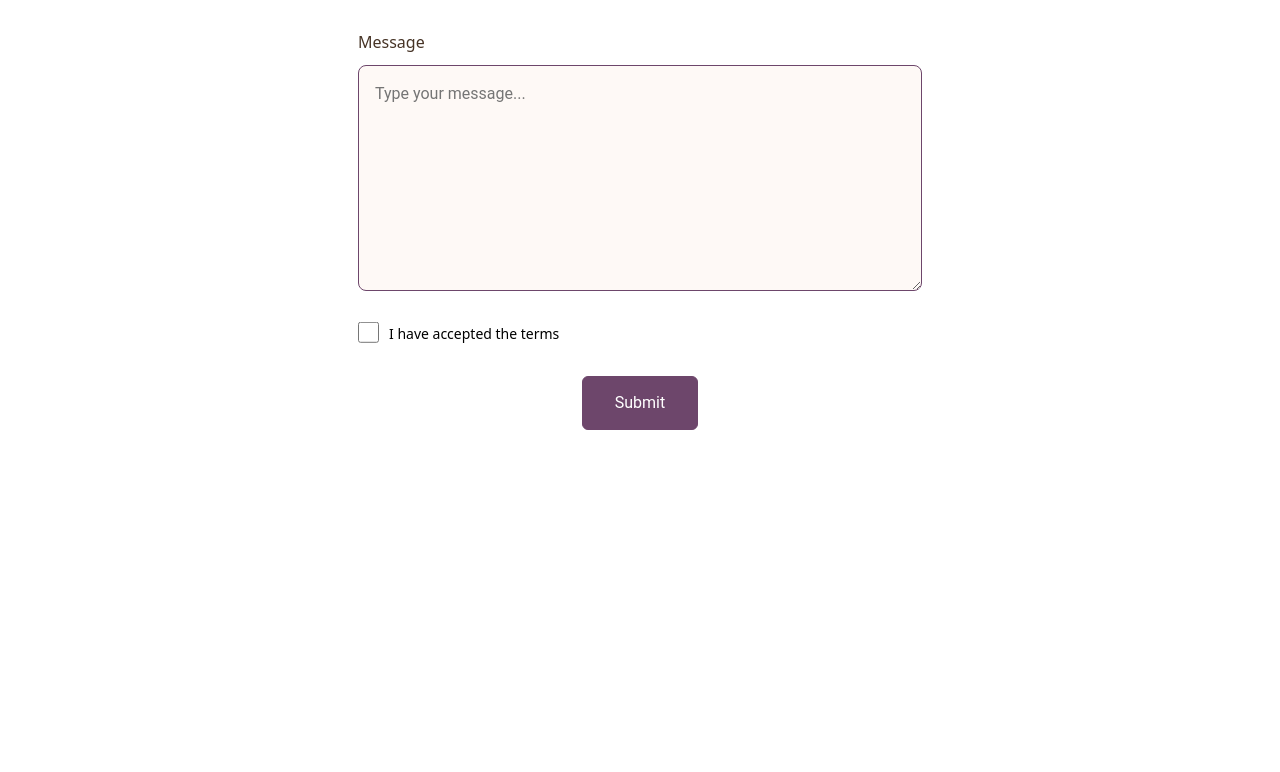
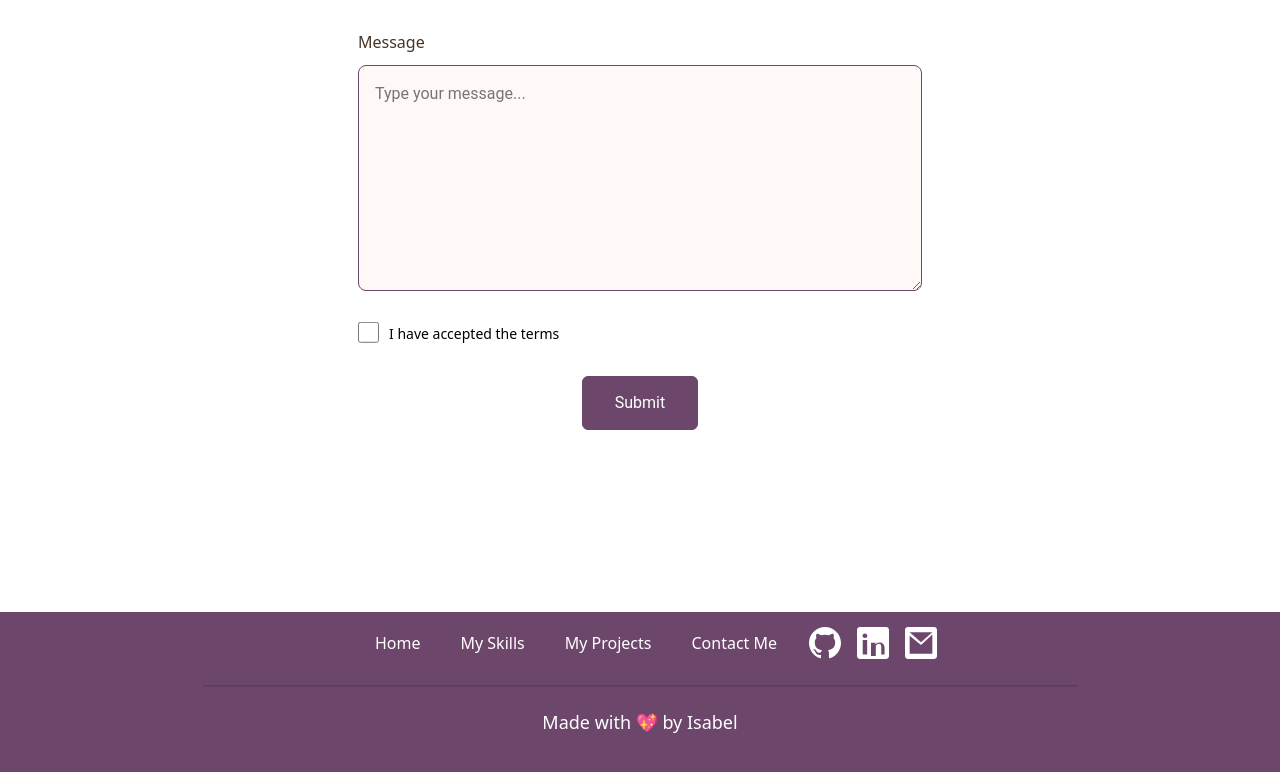
Before and after one commit to eesahbella/react-portfolio, a React (Vite) app: page / in a window 1280 px wide. Shown: the part 3136-3908 px from the top of the page. Before the commit the page ends 3748 px from the top, so only its background shows below. Built offline with nearby package versions, Linux system fonts and the light colour scheme.

Commit message:
adds footer  section

```diff
--- a/src/App.css
+++ b/src/App.css
@@ -349,3 +349,81 @@ input[type="checkbox"] {
   border-radius: 0.15em;
   transform: translatey(-0.075em);
 }
+
+/* footer styling*/
+
+.footer-container {
+  display: flex;
+  padding: 15px;
+  flex-direction: column;
+  align-items: flex-start;
+  background: var(--dark-violet);
+  align-items: center;
+}
+
+.footer-link-container {
+  display: flex;
+  justify-content: space-between;
+  align-items: center;
+}
+
+.footer-items > ul {
+  list-style: none;
+  display: flex;
+  justify-content: center;
+  align-items: center;
+  gap: 40px;
+  text-decoration: none;
+}
+
+.footer-items ul > li > a {
+  text-decoration: none;
+}
+
+.footer-social-icon > ul {
+  list-style: none;
+  display: flex;
+  justify-content: flex-end;
+  align-items: center;
+  gap: 16px;
+  flex-shrink: 0;
+  text-decoration: none;
+}
+
+.divider {
+  margin: 10px;
+  height: 1.5px;
+  width: 70%;
+  background: rgba(40, 41, 56, 0.55);
+}
+
+.footer-content-container {
+  display: flex;
+  justify-content: space-between;
+  align-items: center;
+}
+
+.footer-content {
+  color: var(--white);
+  font-size: 18px;
+  font-weight: 400;
+  line-height: 50px;
+}
+
+.text-footer {
+  color: var(--white);
+  font-size: 16px;
+  font-style: normal;
+  font-weight: 400;
+  line-height: 20px;
+}
+
+.footer-items ul li :hover {
+  text-decoration: underline;
+  background-color: var(--light-violet);
+}
+
+.footer-social-icon a svg:hover {
+  transform: scale(1.2);
+  transition: transform 0.2s ease-in-out;
+}
--- a/src/App.jsx
+++ b/src/App.jsx
@@ -8,6 +8,7 @@ import MySkills from './components/Home/MySkills';
 import MyProjects from './components/Home/MyProjects';
 import 'bootstrap/dist/css/bootstrap.min.css';
 import ContactMe from './components/Home/ContactMe';
+import Footer from './components/Home/Footer';
 
 
 function App() {
@@ -22,6 +23,7 @@ function App() {
             <Route path='/skills' element={<MySkills />} />
             <Route path='/projects' element={<MyProjects />} />
             <Route path='/contact' element={<ContactMe />} />
+            <Route path='/footer' element={<Footer />} />
           </Routes>
         </div>
       </Router>
--- a/src/components/Home/Footer.jsx
+++ b/src/components/Home/Footer.jsx
@@ -0,0 +1,53 @@
+import React from "react";
+
+import { Link } from "react-scroll";
+function Footer() {
+    return (
+        <footer className="footer-container">
+            <div className="footer-link-container">
+                <div className="footer-items">
+                    <ul>
+                        <li>
+                            <Link to="heroSection" className="text-footer">Home</Link>
+                        </li>
+                        <li>
+                            <Link to="mySkills" className="text-footer">My Skills</Link>
+                        </li>
+                        <li>
+                            <Link to="myProjects" className="text-footer">My Projects</Link>
+                        </li>
+                        <li>
+                            <Link to="Contact" className="text-footer">Contact Me</Link>
+                        </li>
+                    </ul>
+                </div>
+                <div className="footer-social-icon">
+                    <ul>
+                        <li>
+                            <a href="https://github.com/eesahbella" target="_blank">
+                            <svg xmlns="http://www.w3.org/2000/svg" viewBox="0 0 24 24" width="32" height="32"><path fill="white" d="M12 0C5.37 0 0 5.37 0 12c0 5.3 3.438 9.8 8.205 11.385.6.113.82-.258.82-.577 0-.285-.01-1.04-.015-2.042-3.338.724-4.042-1.553-4.042-1.553-.546-1.385-1.333-1.753-1.333-1.753-1.09-.744.083-.729.083-.729 1.205.085 1.838 1.233 1.838 1.233 1.07 1.833 2.81 1.303 3.496.998.108-.776.417-1.303.76-1.603-2.665-.303-5.466-1.332-5.466-5.93 0-1.312.465-2.38 1.233-3.22-.135-.303-.54-1.524.105-3.176 0 0 1.01-.322 3.3 1.23.96-.267 1.98-.398 3-.405 1.02.007 2.04.138 3 .405 2.28-1.552 3.29-1.23 3.29-1.23.645 1.652.24 2.873.12 3.176.765.84 1.23 1.91 1.23 3.22 0 4.61-2.805 5.625-5.475 5.92.42.365.81 1.096.81 2.21 0 1.594-.015 2.877-.015 3.273 0 .32.21.695.825.576C20.565 21.792 24 17.3 24 12c0-6.63-5.373-12-12-12z"/></svg>
+                            </a>
+                        </li>
+                        <li>
+                            <a href="https://www.linkedin.com/in/isabel-toledano/" target="_blank">
+                            <svg xmlns="http://www.w3.org/2000/svg" viewBox="0 0 24 24" width="32" height="32"><path fill="white" d="M21.79 0H2.21C1.005 0 0 1.005 0 2.21v19.58C0 22.994 1.005 24 2.21 24h19.58C22.994 24 24 22.994 24 21.79V2.21C24 1.005 22.994 0 21.79 0zM7.62 20.705H4.285V9.747h3.335v10.958H7.62zM5.95 8.25h-.024c-1.1 0-1.796-.758-1.796-1.706 0-.963.697-1.707 1.773-1.707s1.797.744 1.822 1.707c0 1-.696 1.706-1.775 1.706zm15.575 12.455h-3.33v-5.773c0-1.39-.498-2.338-1.738-2.338-1.196 0-1.907.794-2.215 1.562-.114.276-.142.663-.142 1.048v6.5H10.5s.044-8.955 0-9.884h3.33v1.403c.443-.67 1.23-1.627 3.005-1.627 2.198 0 3.85 1.43 3.85 4.503v6.607z"/></svg>
+                            </a>
+                        </li>
+                        <li>
+                        <a href="mailto:toledanoisabeldev@gmail.com" target="_blank">
+                        <svg xmlns="http://www.w3.org/2000/svg" viewBox="0 0 24 24" width="32" height="32"><path fill="white" d="M21.79 0H2.21C1.005 0 0 1.005 0 2.21v19.58C0 22.994 1.005 24 2.21 24h19.58C22.994 24 24 22.994 24 21.79V2.21C24 1.005 22.994 0 21.79 0zM20.5 4l-8.5 7.5-8.5-7.5h17zm-17 16V6.543L12 13.46l8.5-7.917V20H3.5z"/></svg>
+                        </a>
+
+                        </li>
+                    </ul>
+                </div>
+            </div>
+            <hr className="divider" />
+                <div className="footer-content-container">
+                    <p className="footer-content">Made with 💖 by Isabel</p>
+                </div>
+        </footer>
+    );
+}
+
+export default Footer;
--- a/src/components/Home/HomePage/index.jsx
+++ b/src/components/Home/HomePage/index.jsx
@@ -1,4 +1,5 @@
 import ContactMe from "../ContactMe";
+import Footer from "../Footer";
 import HeroSection from "../HeroSection";
 import MyProjects from "../MyProjects";
 import MySkills from "../MySkills";
@@ -10,6 +11,7 @@ export default function Home () {
             <MySkills />
             <MyProjects />
             <ContactMe />
+            <Footer />
         </>
     );
 }
```
